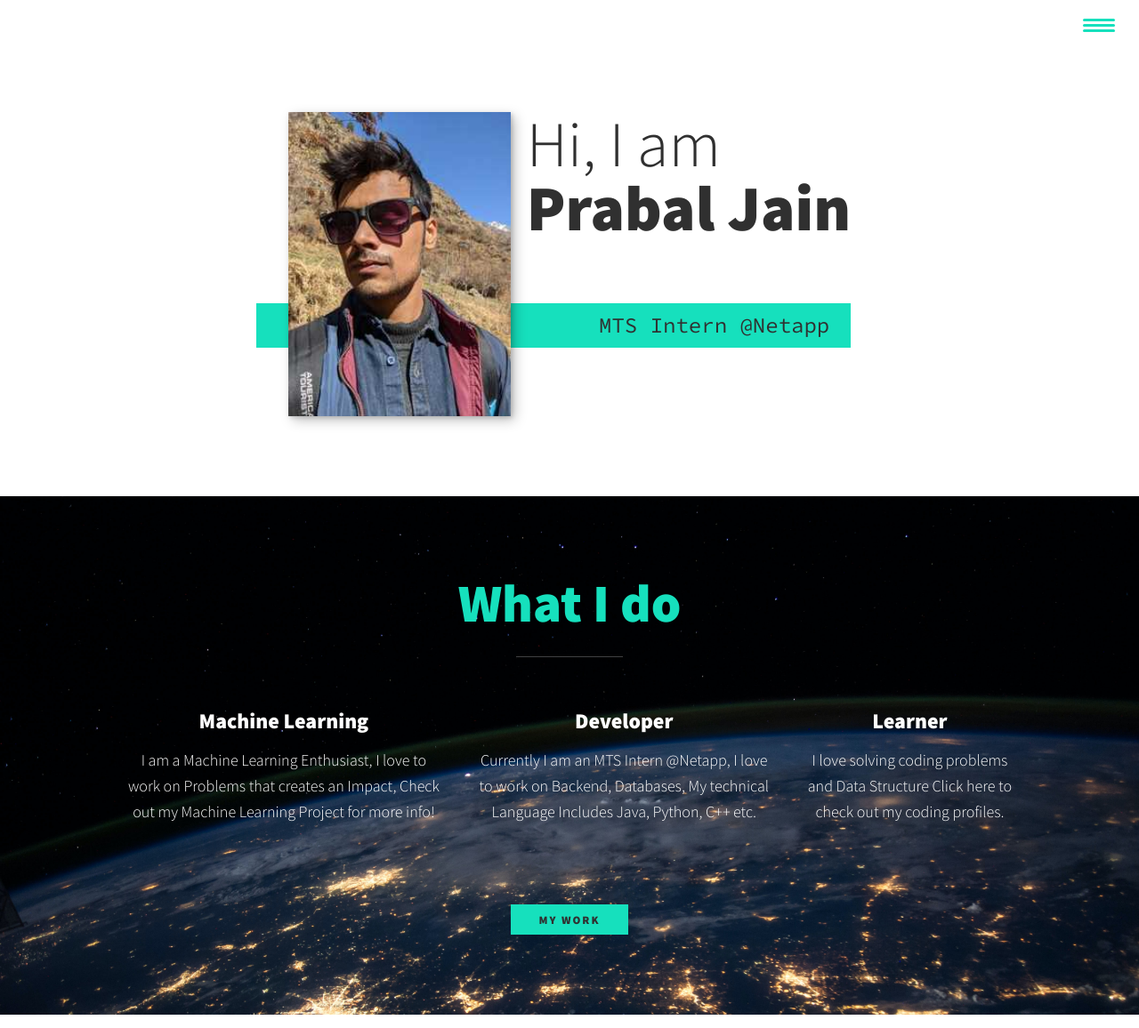
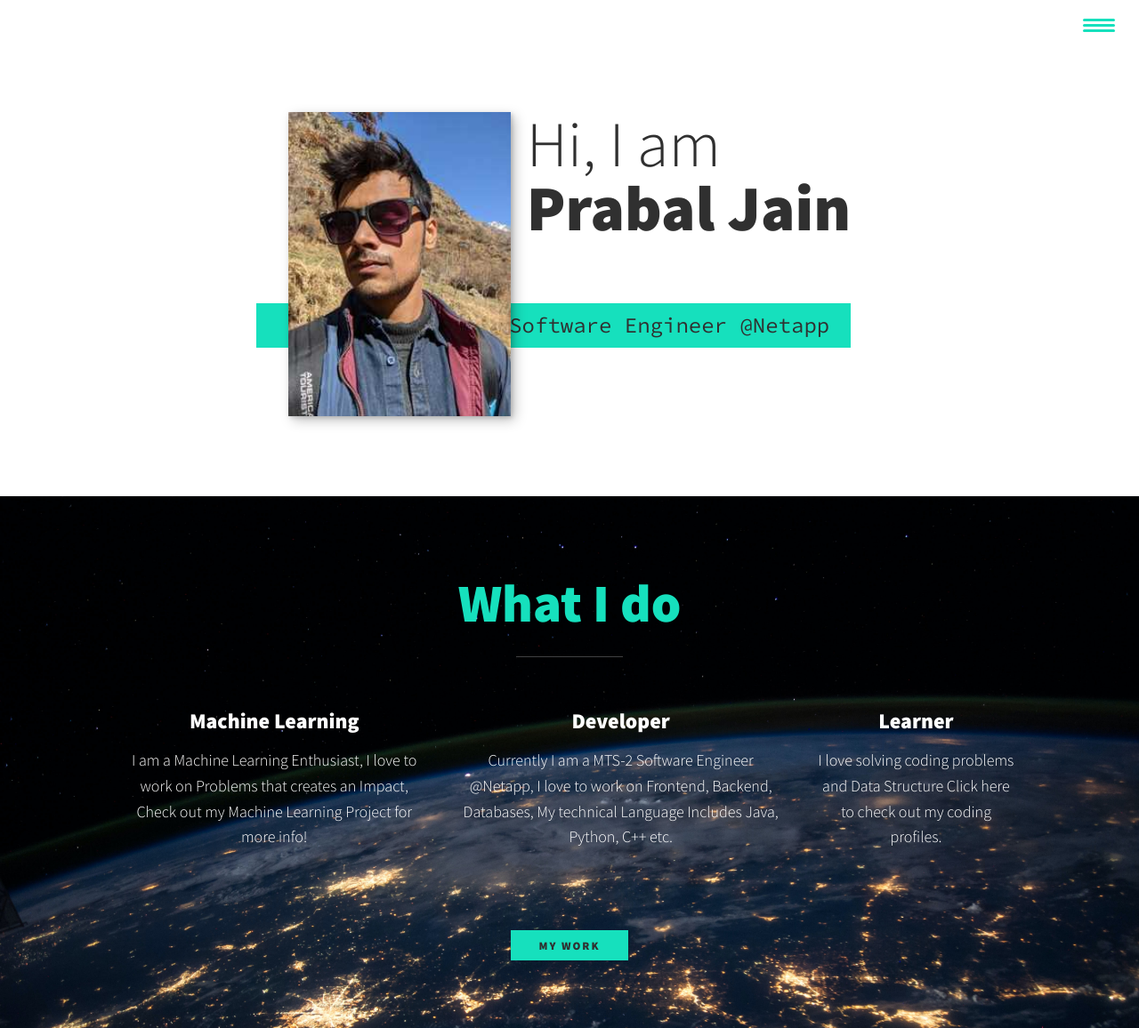
Before and after one commit to prabalJain1998/prabal.github.io, a plain HTML site: page index.html in a window 1280 px wide. Shown: the top 1156 px of the page at 89% size. Drawn offline with nearby package versions, Linux system fonts and the light colour scheme.

Commit message:
Update index.html

```diff
--- a/index.html
+++ b/index.html
@@ -33,7 +33,7 @@
             <h1 class="section__title section__title--intro">
                 Hi, I am <strong>Prabal Jain</strong>
             </h1>
-            <p class="section__subtitle section__subtitle--intro">MTS Intern @Netapp</p>
+            <p class="section__subtitle section__subtitle--intro">MTS Software Engineer @Netapp</p>
             <img src="img/prabal_selfie.jpeg" alt="" class="intro__img">
         </section>
 
@@ -49,7 +49,7 @@
 
                 <div class="service">
                     <h3>Developer</h3>
-                    <p>Currently I am an MTS Intern @Netapp, I love to work on Backend, Databases, My technical Language Includes Java, Python, C++ etc.</p>
+                    <p>Currently I am a MTS-2 Software Engineer @Netapp, I love to work on Frontend, Backend, Databases, My technical Language Includes Java, Python, C++ etc.</p>
                 </div> <!-- / service -->
 
                 <div class="service">
```
